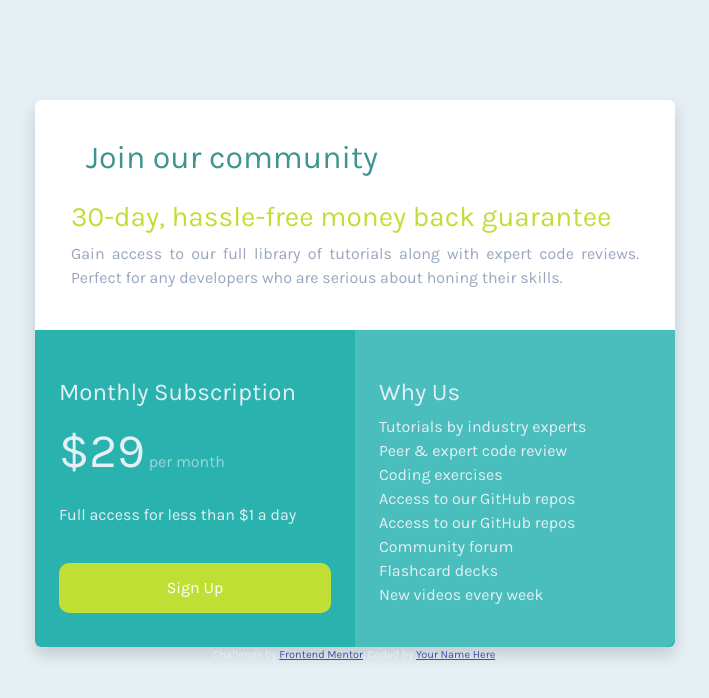
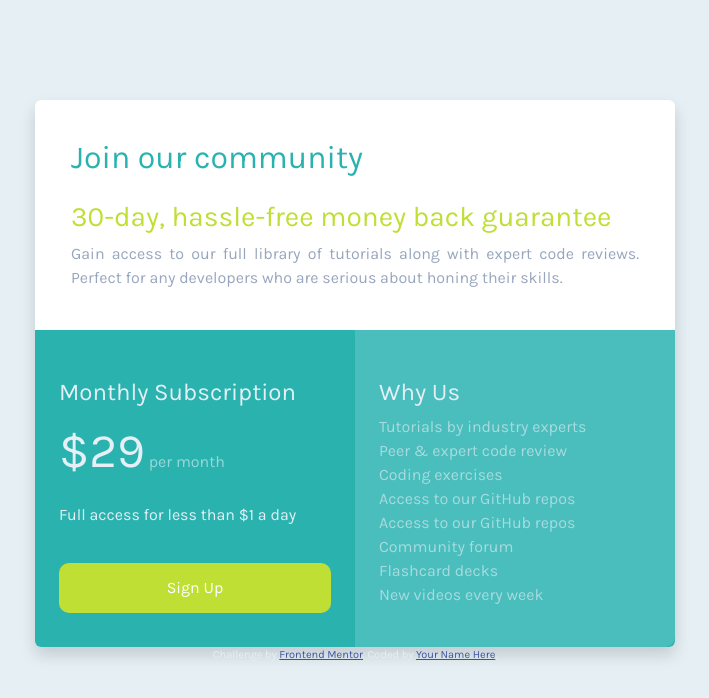
Before and after one commit to mehmetdoganay/Web-Projects, a plain HTML site: page single-price-grid-component-master/index.html in a window 1280 px wide. Shown: the whole page, without its empty margins (285-994 px from the left). Drawn offline with nearby package versions, Linux system fonts and the light colour scheme.

Commit message:
grid yapısında düzeltme yapıldı

```diff
--- a/single-price-grid-component-master/index.html
+++ b/single-price-grid-component-master/index.html
@@ -28,7 +28,7 @@
       </div>
     </div>
     <div class="row rounded-bottom sub-text ">
-      <div class="col p-4 pt-5" id="">
+      <div class="col-sm p-4 pt-5" id="">
         <h4>Monthly Subscription</h4>
 
         <p><font size=7>&dollar;29</font> <span class="opacity">per month</span></p>
@@ -37,9 +37,10 @@
 
         <button>Sign Up</button>
       </div>
-      <div class="col p-4 pt-5" style="background-color:#4ABDBD;" id="why-text">
+      <div class="col-sm p-4 pt-5" style="background-color:#4ABDBD;" id="why-text">
         <h4>Why Us</h4>
-        Tutorials by industry experts<br>
+        <div class="opacity">
+          Tutorials by industry experts<br>
         Peer &amp; expert code review<br>
         Coding exercises<br>
         Access to our GitHub repos<br>
@@ -47,6 +48,7 @@
         Community forum<br>
         Flashcard decks<br>
         New videos every week<br>
+        </div>
       </div>
     </div>
   </div>
--- a/single-price-grid-component-master/style.css
+++ b/single-price-grid-component-master/style.css
@@ -27,8 +27,9 @@ body {
 }
 
 #head-text {
-    color: #3D9491;
-    padding: 15px 15px;
+    color: var(--Cyan);
+    padding-bottom: 15px;
+    padding-top: 15px;
 }
 
 #head-p {
@@ -61,8 +62,8 @@ button {
     box-sizing: border-box;
 }
 
-
-
-
-.attribution { font-size: 11px; text-align: center; }
+.attribution {
+    font-size: 11px;
+    text-align: center;
+}
 .attribution a { color: hsl(228, 45%, 44%); }
```
